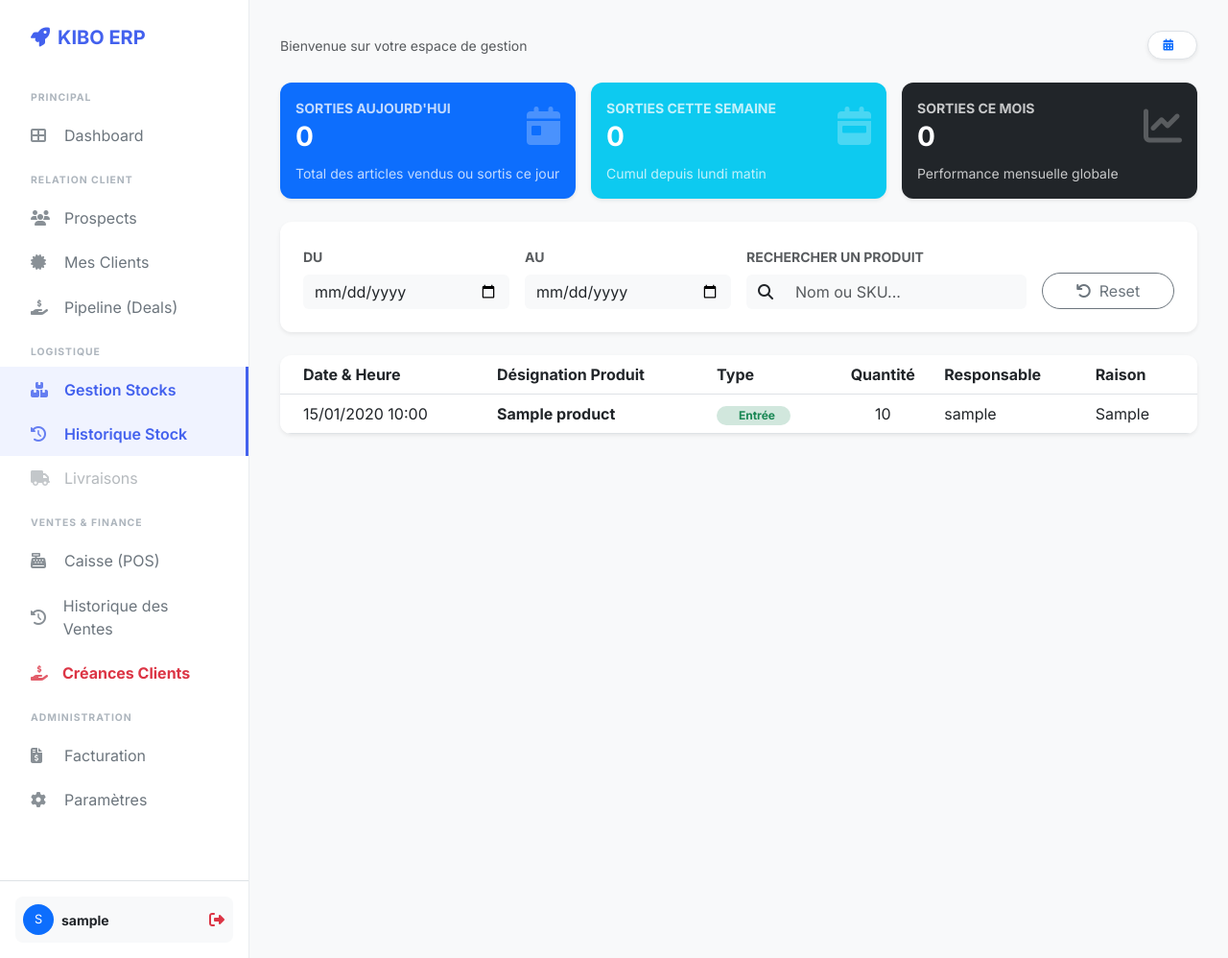
After one commit to Lazare-tech/kibo_crm, a Django app: page /inventory/history/all/ in a window 1280 px wide. The commit adds this page. Shown: the whole page at 96% size. Run offline with Django 5.2, Linux system fonts and the light colour scheme; a user stored in the database is signed in; tables that the repository leaves empty hold one stand-in row (values such as "Sample post"); some libraries are stand-ins or nearby versions.

Commit message:
stat vente

```diff
--- /dev/null
+++ b/inventory/templates/inventory/all_stock_history.html
@@ -0,0 +1,65 @@
+{% extends 'base.html' %}
+{% load humanize %}
+
+{% block content %}
+{% include 'inventory/partials/stock_stats_cards.html' %}
+<div class="card border-0 shadow-sm p-4 mb-4">
+    <div class="row g-3 align-items-end">
+        <div class="col-md-3">
+            <label class="small fw-bold text-muted mb-2 text-uppercase">Du</label>
+            <input type="date" name="start_date"
+                   hx-get="{% url 'inventory:all-stock-history' %}"
+                   hx-trigger="change"
+                   hx-target="#history-results"
+                   hx-push-url="true"
+                   class="form-control border-0 bg-light shadow-none">
+        </div>
+        <div class="col-md-3">
+            <label class="small fw-bold text-muted mb-2 text-uppercase">Au</label>
+            <input type="date" name="end_date"
+                   hx-get="{% url 'inventory:all-stock-history' %}"
+                   hx-trigger="change"
+                   hx-target="#history-results"
+                   hx-push-url="true"
+                   class="form-control border-0 bg-light shadow-none">
+        </div>
+        <div class="col-md-4">
+            <label class="small fw-bold text-muted mb-2 text-uppercase">Rechercher un produit</label>
+            <div class="input-group">
+                <span class="input-group-text bg-light border-0"><i class="fas fa-search"></i></span>
+                <input type="text" name="search"
+                       hx-get="{% url 'inventory:all-stock-history' %}"
+                       hx-trigger="keyup changed delay:500ms"
+                       hx-target="#history-results"
+                       placeholder="Nom ou SKU..."
+                       class="form-control border-0 bg-light shadow-none">
+            </div>
+        </div>
+        <div class="col-md-2 text-end">
+            <a href="{% url 'inventory:all-stock-history' %}" class="btn btn-outline-secondary rounded-pill w-100">
+                <i class="fas fa-undo me-2"></i>Reset
+            </a>
+        </div>
+    </div>
+</div>
+
+<div class="card border-0 shadow-sm overflow-hidden">
+    <div class="table-responsive">
+        <table class="table table-hover align-middle mb-0">
+            <thead class="bg-light">
+                <tr>
+                    <th class="ps-4">Date & Heure</th>
+                    <th>Désignation Produit</th>
+                    <th>Type</th>
+                    <th class="text-center">Quantité</th>
+                    <th>Responsable</th>
+                    <th class="pe-4">Raison</th>
+                </tr>
+            </thead>
+            <tbody id="history-results">
+                {% include 'inventory/partials/history_table_rows.html' %}
+            </tbody>
+        </table>
+    </div>
+</div>
+{% endblock %}
--- /dev/null
+++ b/inventory/templates/inventory/partials/history_table_rows.html
@@ -0,0 +1,24 @@
+{% for movement in movements %}
+<tr>
+    <td class="ps-4">{{ movement.date|date:"d/m/Y H:i" }}</td>
+    <td><strong>{{ movement.product.name }}</strong></td>
+    <td>
+        {% if movement.movement_type == 'entree' %}
+             <span class="badge bg-success-subtle text-success rounded-pill px-3">
+                                <i class="fas fa-arrow-trend-top me-1"></i> Entrée
+                            </span>
+        {% else %}
+             <span class="badge bg-danger-subtle text-danger rounded-pill px-3">
+                                <i class="fas fa-arrow-trend-down me-1"></i> Sortie
+                            </span>
+        {% endif %}
+    </td>
+    <td class="text-center">{{ movement.quantity }}</td>
+    <td>{{ movement.user.username|default:"Système" }}</td>
+    <td>{{ movement.reason }}</td>
+</tr>
+{% empty %}
+<tr>
+    <td colspan="6" class="text-center py-4 text-muted">Aucun mouvement trouvé.</td>
+</tr>
+{% endfor %}
--- /dev/null
+++ b/inventory/templates/inventory/partials/stock_stats_cards.html
@@ -0,0 +1,58 @@
+<div class="row g-3 mb-4">
+    <div class="col-md-4">
+        <div class="card border-0 shadow-sm bg-primary text-white h-100">
+            <div class="card-body p-3">
+                <div class="d-flex justify-content-between align-items-center">
+                    <div>
+                        <h6 class="text-uppercase small mb-1 opacity-75 fw-bold">Sorties aujourd'hui</h6>
+                        <h3 class="fw-bold mb-0">{{ stats.out_today }}</h3>
+                    </div>
+                    <div class="fs-1 opacity-25">
+                        <i class="fas fa-calendar-day"></i>
+                    </div>
+                </div>
+                <div class="mt-2 small opacity-75">
+                    Total des articles vendus ou sortis ce jour
+                </div>
+            </div>
+        </div>
+    </div>
+
+    <div class="col-md-4">
+        <div class="card border-0 shadow-sm bg-info text-white h-100">
+            <div class="card-body p-3">
+                <div class="d-flex justify-content-between align-items-center">
+                    <div>
+                        <h6 class="text-uppercase small mb-1 opacity-75 fw-bold">Sorties cette semaine</h6>
+                        <h3 class="fw-bold mb-0">{{ stats.out_week }}</h3>
+                    </div>
+                    <div class="fs-1 opacity-25">
+                        <i class="fas fa-calendar-week"></i>
+                    </div>
+                </div>
+                <div class="mt-2 small opacity-75">
+                    Cumul depuis lundi matin
+                </div>
+            </div>
+        </div>
+    </div>
+
+    <div class="col-md-4">
+        <div class="card border-0 shadow-sm bg-dark text-white h-100">
+            <div class="card-body p-3">
+                <div class="d-flex justify-content-between align-items-center">
+                    <div>
+                        <h6 class="text-uppercase small mb-1 opacity-75 fw-bold">Sorties ce mois</h6>
+                        <h3 class="fw-bold mb-0">{{ stats.out_month }}</h3>
+                    </div>
+                    <div class="fs-1 opacity-25">
+                        <i class="fas fa-chart-line"></i>
+                    </div>
+                </div>
+                <div class="mt-2 small opacity-75">
+                    Performance mensuelle globale
+                </div>
+            </div>
+        </div>
+    </div>
+</div>
--- a/inventory/urls.py
+++ b/inventory/urls.py
@@ -11,4 +11,5 @@ urlpatterns = [
     path('product/<int:pk>/history/', inventory.views.stock_history, name='stock-history'),
     # --- Téléchargements & Exports ---
     path('product/<int:pk>/export-pdf/', inventory.views.export_stock_pdf, name='export-stock-pdf'),
+    path('history/all/', inventory.views.all_stock_history, name='all-stock-history'),
 ]
--- a/inventory/views.py
+++ b/inventory/views.py
@@ -9,6 +9,8 @@ from django.db.models import Sum, Q
 from django.db import transaction
 from xhtml2pdf import pisa
 from django.template.loader import get_template
+from django.utils import timezone
+from datetime import timedelta
 # Create your views here.
 
 @login_required
@@ -80,7 +82,51 @@ def stock_history(request, pk):
         'user': user
     }
     return render(request, 'inventory/stock_history.html', context)
-#####
+@login_required
+@login_required
+def all_stock_history(request):
+    # 1. Préparation des dates pour les stats fixes
+    today = timezone.now().date()
+    start_of_week = today - timedelta(days=today.weekday())
+    start_of_month = today.replace(day=1)
+
+    # 2. Initialisation du QuerySet (On le crée d'abord !)
+    movements = StockMovement.objects.select_related('product', 'user').all().order_by('-date')
+
+    # 3. Récupération des filtres depuis la requête GET
+    start_date = request.GET.get('start_date')
+    end_date = request.GET.get('end_date')
+    search_query = request.GET.get('search')
+
+    # 4. Application des filtres dynamiques sur le QuerySet
+    if start_date and end_date:
+        movements = movements.filter(date__date__range=[start_date, end_date])
+    elif start_date:
+        movements = movements.filter(date__date__gte=start_date)
+
+    if search_query:
+        movements = movements.filter(product__name__icontains=search_query)
+
+    # 5. Calcul des stats (On utilise un QuerySet séparé pour que les cartes restent fixes)
+    all_outs = StockMovement.objects.filter(movement_type='sortie')
+    stats = {
+        'out_today': all_outs.filter(date__date=today).aggregate(Sum('quantity'))['quantity__sum'] or 0,
+        'out_week': all_outs.filter(date__date__gte=start_of_week).aggregate(Sum('quantity'))['quantity__sum'] or 0,
+        'out_month': all_outs.filter(date__date__gte=start_of_month).aggregate(Sum('quantity'))['quantity__sum'] or 0,
+    }
+
+    context = {
+        'start_date': start_date,
+        'end_date': end_date,
+        'movements': movements,
+        'stats': stats
+    }
+
+    # 6. Logique HTMX : Si c'est une requête HTMX, on renvoie uniquement les lignes du tableau
+    if request.headers.get('HX-Request'):
+        return render(request, 'inventory/partials/history_table_rows.html', context)
+
+    return render(request, 'inventory/all_stock_history.html', context)#####
 @login_required
 def get_stock_form(request, pk):
     product = get_object_or_404(Product, pk=pk)
--- a/leads/urls.py
+++ b/leads/urls.py
@@ -20,9 +20,11 @@ urlpatterns = [
     path('deal/<int:pk>/update-stage/', leads.views.update_deal_stage, name='update-deal-stage'),
     # Conversion d'un lead en client
     path('clients/', leads.views.client_list, name='client-list'),
-path('convert/<int:pk>/', leads.views.convert_lead_to_client, name='convert-to-client'),
-# PDF pour une facture
-path('invoice/<int:pk>/pdf/', leads.views.render_invoice_pdf, name='invoice-pdf'),
-path('client/<int:client_pk>/invoice/create/', leads.views.create_invoice, name='create-invoice'),
+    path('convert/<int:pk>/', leads.views.convert_lead_to_client, name='convert-to-client'),
+    # PDF pour une facture
+    path('invoice/<int:pk>/pdf/', leads.views.render_invoice_pdf, name='invoice-pdf'),
+    path('client/<int:client_pk>/invoice/create/', leads.views.create_invoice, name='create-invoice'),
+    path('client-passage/', leads.views.quick_create_client, name='quick-create-client')
+
 
 ]
--- a/sales/templates/sales/partials/cart_item.html
+++ b/sales/templates/sales/partials/cart_item.html
@@ -3,6 +3,7 @@
         <div class="fw-bold text-dark small">{{ product.name }}</div>
         <input type="hidden" name="product_ids[]" value="{{ product.id }}">
         <input type="hidden" name="prices[]" value="{{ product.selling_price }}">
+
     </td>
     <td>
         <input type="number" name="quantities[]" value="1" min="1"
--- a/sales/templates/sales/sale_list.html
+++ b/sales/templates/sales/sale_list.html
@@ -44,7 +44,7 @@
                         <th class="ps-4">N° Facture</th>
                         <th>Client</th>
                         <th>Date & Heure</th>
-                        <th>Montant Total</th>
+                        <th>Montant Total recu</th>
                         <th>Statut</th>
                         <th class="text-end pe-4">Actions</th>
                     </tr>
@@ -65,7 +65,7 @@
                             <small class="text-muted">{{ sale.client.phone|default:"" }}</small>
                         </td>
                         <td class="small text-muted">{{ sale.date|date:"d/m/Y" }} à {{ sale.date|date:"H:i" }}</td>
-                        <td class="fw-bold text-dark">{{ stats.total_collected|intcomma }} F</td>
+                        <td class="fw-bold text-dark">{{ sale.amount_paid|intcomma }} F</td>
                         <td>
                             {% if sale.total_amount == sale.amount_paid %}
                                 <span class="badge bg-success-subtle text-success border border-success-subtle rounded-pill px-3">Payé</span>
--- a/sales/urls.py
+++ b/sales/urls.py
@@ -16,5 +16,4 @@ path('calculate-pos/', sales.views.calculate_totals, name='calculate-totals'),
     path('add-payment/<int:sale_id>/', sales.views.add_payment, name='add-payment'),
     path('sale/<int:sale_id>/', sales.views.sale_detail, name='sale-detail'),
     path('debts/', sales.views.debt_list, name='debt-list'),
-
 ]
--- a/templates/base.html
+++ b/templates/base.html
@@ -100,6 +100,8 @@
             <a class="nav-link {% if request.resolver_match.app_name == 'inventory' %}active{% endif %}" href="{% url 'inventory:product-list' %}">
                 <i class="fas fa-boxes"></i> Gestion Stocks
             </a>
+            <a class="nav-link {% if request.resolver_match.app_name == 'inventory'%}active{% endif %}" href="{% url 'inventory:all-stock-history'%}">
+            <i class="fas fa-history"></i> Historique Stock</a>
             <a class="nav-link opacity-50" href="#"><i class="fas fa-truck"></i> Livraisons</a>
             <div class="menu-label">Ventes & Finance</div>
 <a class="nav-link {% if request.resolver_match.url_name == 'pos-interface' %}active{% endif %}" href="{% url 'sales:pos-interface' %}">
```
Also changed, not shown: inventory/models.py (+8 -2 lines), leads/models.py (+6 -6 lines), leads/templates/leads/partials/quick_client_modal.html (added, +43 -0 lines), leads/views.py (+24 -0 lines), sales/models.py (+29 -30 lines), sales/templates/sales/pos_interface.html (+10 -3 lines), sales/views.py (+106 -69 lines), inventory/migrations/0002_stockmovement_user.py (added), leads/migrations/0008_alter_client_address_alter_client_date_converted_and_more.py (added).
